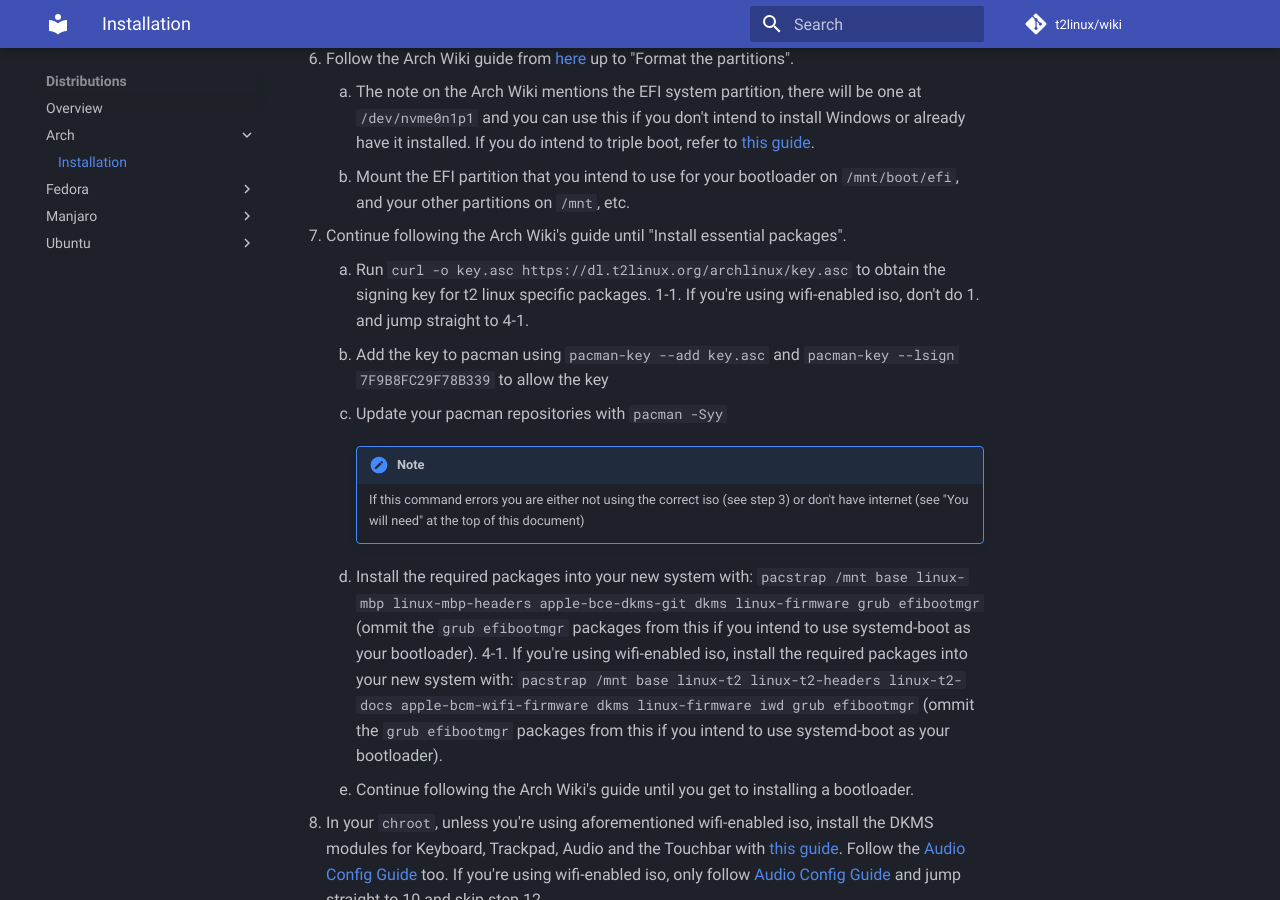
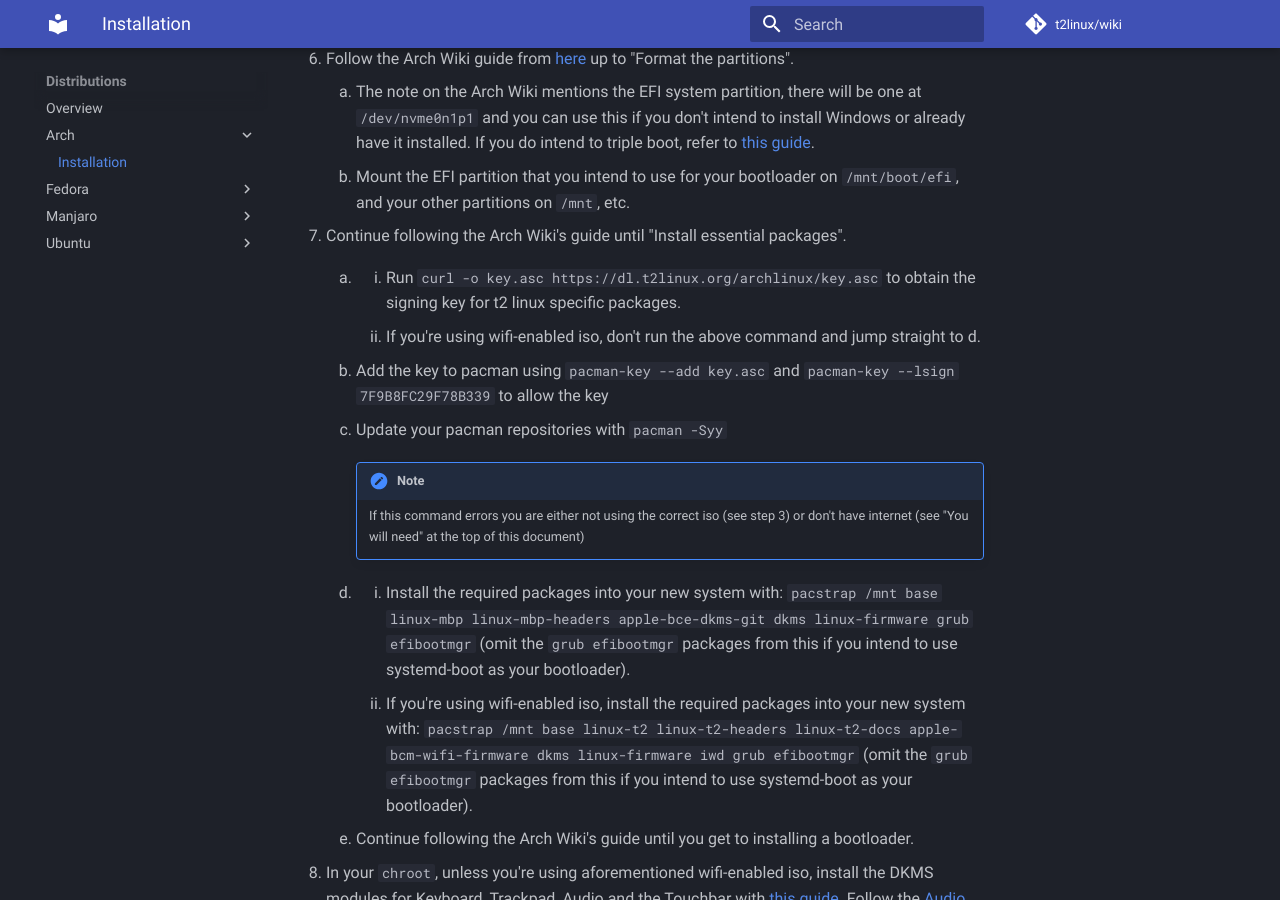
Before and after one commit to t2linux/wiki, an MkDocs documentation site: the page built from docs/distributions/arch/installation.md, in a window 1280 px wide and 900 px high, scrolled down 1232 px. Built offline with MkDocs 1.6.1 and Material for MkDocs 9.7.7, drawn with Linux system fonts in a browser that asks for light colours; comment, search, counter and statistics services are not loaded.

Commit message:
syntex changes

```diff
--- a/docs/distributions/arch/installation.md
+++ b/docs/distributions/arch/installation.md
@@ -41,16 +41,18 @@ You will need:
 
 7. Continue following the Arch Wiki's guide until "Install essential packages".
 
-    1. Run `curl -o key.asc https://dl.t2linux.org/archlinux/key.asc` to obtain the signing key for t2 linux specific packages.
-        1-1. If you're using wifi-enabled iso, don't do 1. and jump straight to 4-1.
+    1.
+        1. Run `curl -o key.asc https://dl.t2linux.org/archlinux/key.asc` to obtain the signing key for t2 linux specific packages.
+        2. If you're using wifi-enabled iso, don't run the above command and jump straight to d.
     2. Add the key to pacman using `pacman-key --add key.asc` and `pacman-key --lsign 7F9B8FC29F78B339` to allow the key
     3. Update your pacman repositories with `pacman -Syy`
 
         !!! note
             If this command errors you are either not using the correct iso (see step 3) or don't have internet (see "You will need" at the top of this document)
 
-    4. Install the required packages into your new system with: `pacstrap /mnt base linux-mbp linux-mbp-headers apple-bce-dkms-git dkms linux-firmware grub efibootmgr` (ommit the `grub efibootmgr` packages from this if you intend to use systemd-boot as your bootloader).
-        4-1. If you're using wifi-enabled iso, install the required packages into your new system with: `pacstrap /mnt base linux-t2 linux-t2-headers linux-t2-docs apple-bcm-wifi-firmware dkms linux-firmware iwd grub efibootmgr` (ommit the `grub efibootmgr` packages from this if you intend to use systemd-boot as your bootloader).
+    4.
+        1. Install the required packages into your new system with: `pacstrap /mnt base linux-mbp linux-mbp-headers apple-bce-dkms-git dkms linux-firmware grub efibootmgr` (omit the `grub efibootmgr` packages from this if you intend to use systemd-boot as your bootloader).
+        2. If you're using wifi-enabled iso, install the required packages into your new system with: `pacstrap /mnt base linux-t2 linux-t2-headers linux-t2-docs apple-bcm-wifi-firmware dkms linux-firmware iwd grub efibootmgr` (omit the `grub efibootmgr` packages from this if you intend to use systemd-boot as your bootloader).
     5. Continue following the Arch Wiki's guide until you get to installing a bootloader.
 
 
```
